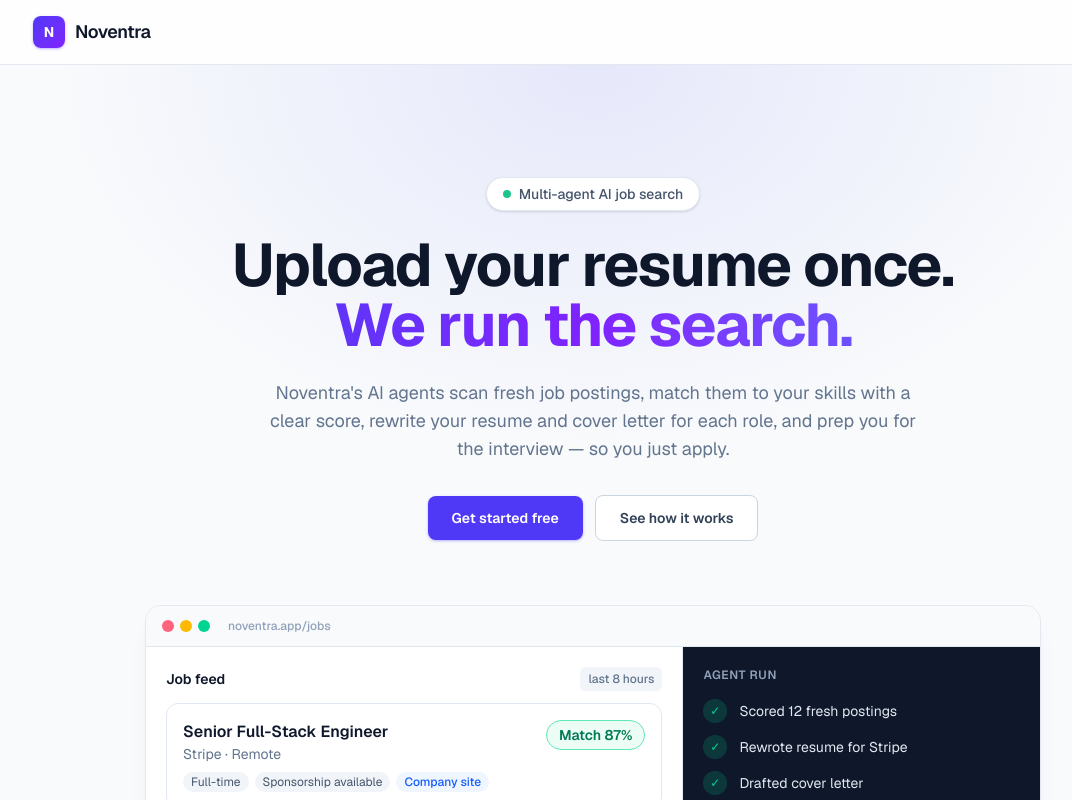
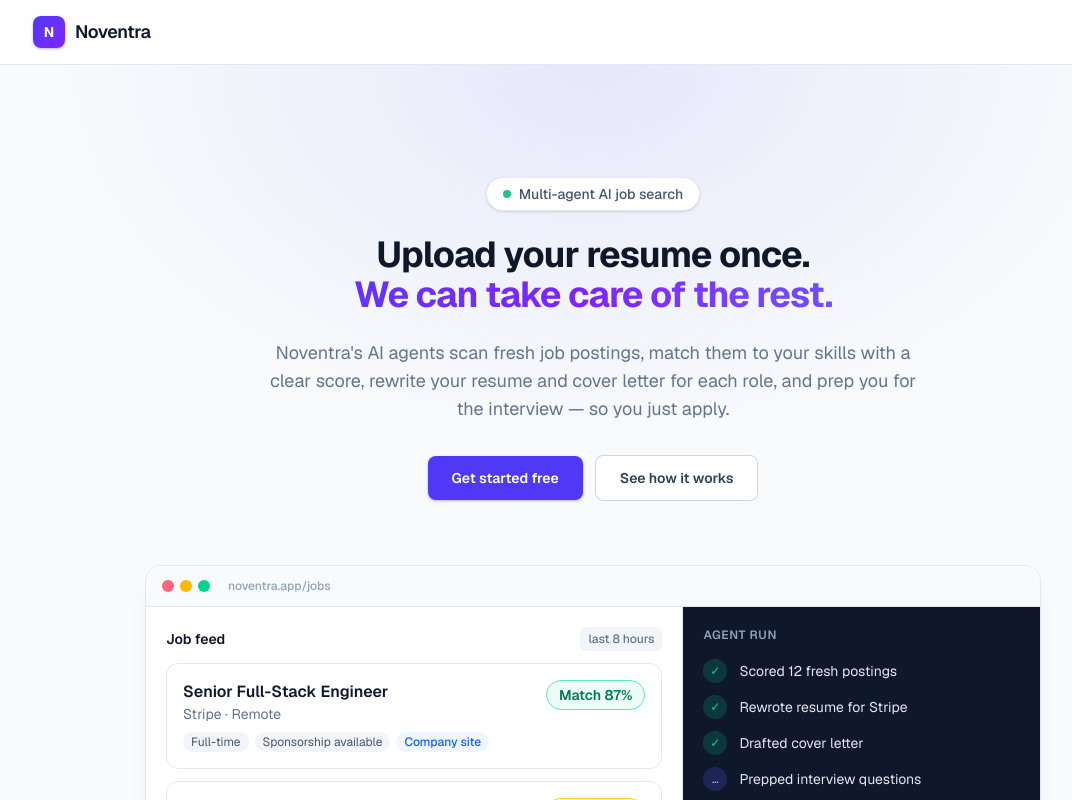
Before and after one commit to ukirankolla/AI-Job-Search-, a Next.js app: page / in a window 1280 px wide. Shown: the top 800 px of the page, without its empty margins (47-1119 px from the left). Built offline with nearby package versions, Linux system fonts and the light colour scheme; no server answers.

Commit message:
Tone down landing headline and reword hero caption

```diff
--- a/src/app/page.tsx
+++ b/src/app/page.tsx
@@ -101,10 +101,10 @@ export default async function Home() {
               Multi-agent AI job search
             </div>
 
-            <h1 className="mt-6 text-4xl font-bold tracking-tight text-slate-900 sm:text-6xl">
+            <h1 className="mt-6 text-3xl font-bold tracking-tight text-slate-900 sm:text-4xl">
               Upload your resume once.
               <span className="block bg-gradient-to-r from-indigo-600 via-violet-600 to-indigo-500 bg-clip-text text-transparent">
-                We run the search.
+                We can take care of the rest.
               </span>
             </h1>
 
```
